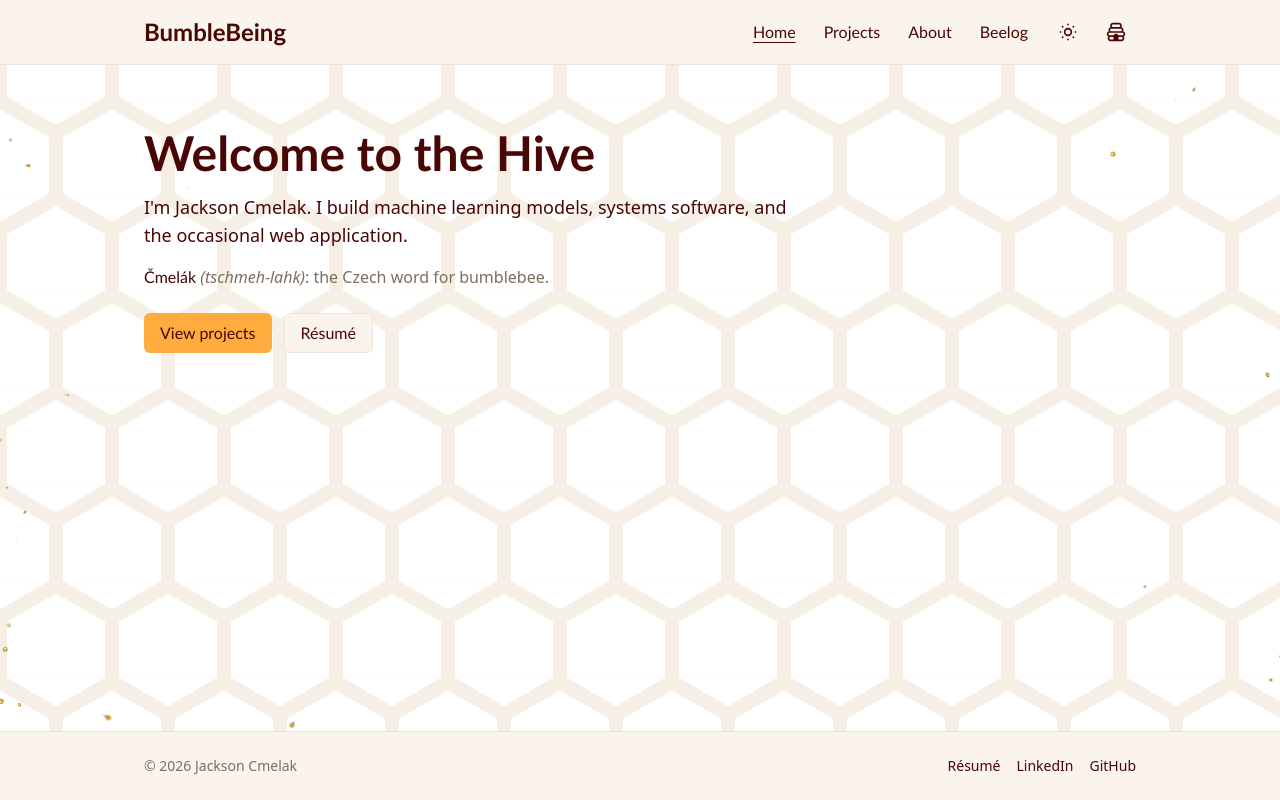
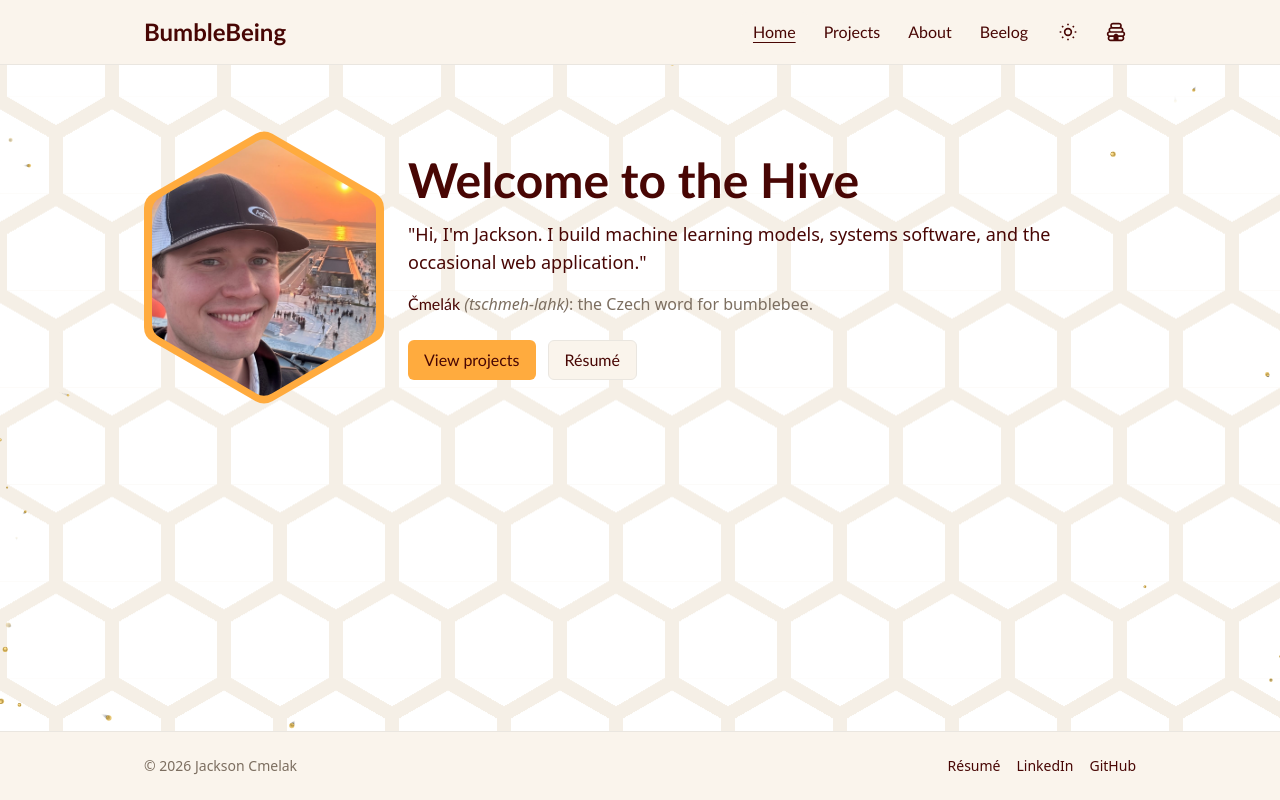
Before and after one commit to Monowog/BumbleBeing, a SvelteKit app: page / in a window 1280 px wide. Built offline with nearby package versions, Linux system fonts and the light colour scheme.

Commit message:
Add headshot photo to hero on homepage

```diff
--- a/src/routes/+page.svelte
+++ b/src/routes/+page.svelte
@@ -10,11 +10,26 @@
 <Seo />
 
 <div class="flex flex-col gap-12">
-	<section class="flex flex-col items-start gap-4 py-8">
+	<section class="py-8">
+		<div class="flex flex-col gap-6 sm:flex-row sm:items-center">
+			<!-- The ring is a masked parent showing through its own padding: a masked
+				element cannot carry a border. `aspect-[0.866]` is the bounding ratio of a
+				regular hexagon, so neither the shape nor the photo is stretched. -->
+			<div class="aspect-[0.866] w-full shrink-0 bg-primary hex-clip p-2 sm:w-54 lg:w-60">
+				<img
+					src="/jackson-osaka-hex.jpg"
+					alt="Jackson Cmelak on a rooftop in Osaka, the plaza and the setting sun behind him"
+					width="1000"
+					height="1155"
+					fetchpriority="high"
+					class="h-full w-full hex-clip object-cover"
+				/>
+			</div>
+			<div class="flex flex-col items-start gap-4">
 				<h1 class="font-display text-4xl font-bold sm:text-5xl">Welcome to the Hive</h1>
 				<p class="max-w-prose text-lg">
-			I'm Jackson Cmelak. I build machine learning models, systems software, and the occasional web
-			application.
+					"Hi, I'm Jackson. I build machine learning models, systems software, and the occasional
+					web application."
 				</p>
 				<!-- The best copy on v1, and the reason the site is called what it is. -->
 				<p class="max-w-prose text-ink-muted">
@@ -24,6 +39,8 @@
 				<div class="flex flex-wrap gap-3 pt-2">
 					<Button variant="primary" href={resolve('/projects')}>View projects</Button>
 					<Button variant="outline" href="/JacksonCmelakResume.pdf">Résumé</Button>
+				</div>
+			</div>
 		</div>
 	</section>
 
```
Also changed, not shown: src/app.css (+17 -0 lines), static/jackson-osaka-hex.jpg (added). Lines whose indentation alone changed are shown as unchanged.
